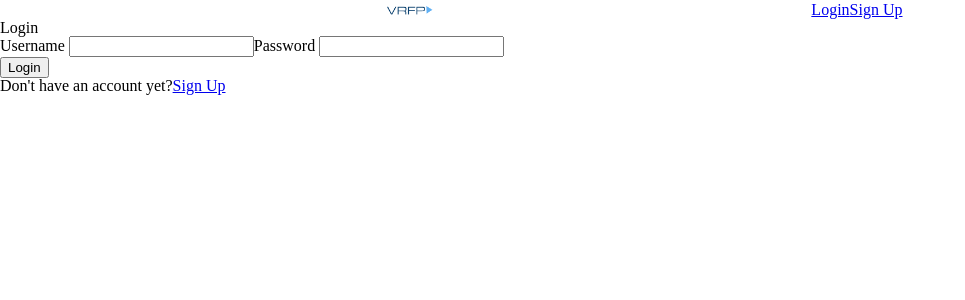
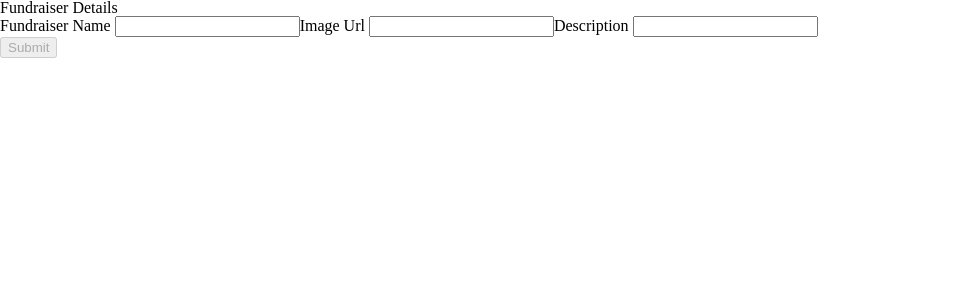
Before and after one commit to bw-ft-virtual-reality-funding/FrontEnd, a React (Create React App) app in the folder vr-funding/: page /dashboard in a window 1280 px wide. Before the commit this address led to /. Shown: the top 300 px of the page, without its empty margins (0-965 px from the left). Built offline with nearby package versions, Linux system fonts and the light colour scheme; no server answers.

Commit message:
added fundraiserForm to app.js and added event handlers to fundraiserForm

```diff
--- a/vr-funding/src/components/App.js
+++ b/vr-funding/src/components/App.js
@@ -23,7 +23,9 @@ function App() {
           </Route>
 
           {/*  DASHBOARD  */}
-          <PrivateRoute path="/dashboard"></PrivateRoute>
+          <PrivateRoute path="/dashboard">
+            <FundraiserForm/>
+          </PrivateRoute>
         </Router>
       </div>
     </VRProvider>
--- a/vr-funding/src/components/dashboard/fundraiser/FundraiserForm.js
+++ b/vr-funding/src/components/dashboard/fundraiser/FundraiserForm.js
@@ -1,6 +1,7 @@
 import React, { useState, useEffect} from 'react'
 import axios from 'axios'
 import * as Yup from 'yup'
+import fundraiserFormSchema from './fundraiserFormSchema'
 
 const initialFormValues = {
     title: '',
@@ -29,7 +30,7 @@ export default function FundraiserForm(){
         axios.get(URL)
             .then(res => {
                 console.log(res)
-                setFundraiser(res.data)
+                setFundraiser(res.data.data)
             })
             .catch(err => {
                 debugger
@@ -49,16 +50,65 @@ export default function FundraiserForm(){
         })
     }
 
+    const onInputChange = evt => {
+        const name = evt.target.name
+        const value = evt.target.value
+
+        Yup
+        .reach(fundraiserFormSchema, name)
+        .validate(value)
+
+        .then(valid => {
+          setFormErrors({
+            ...formErrors,
+            [name]: ""
+          });
+        })
+        .catch(err => {
+          setFormErrors({
+            ...formErrors,
+            [name]: err.errors[0]
+          });
+        });
+
+        setFormValues({
+          ...formValues,
+          [name]: value
+        })
+      }
+
+    const onSubmit = evt => {
+        evt.preventDefault()
+
+        const newFundraiser = {
+          title: formValues.title.trim(),
+          description: formValues.description,
+          imgUrl: formValues.imgUrl,
+        }
+
+        postNewFundraiser(newFundraiser)
+    }
+
+    useEffect(() => {
+        getFundraisers()
+    }, [])
+
+    useEffect(() => {
+        fundraiserFormSchema.isValid(formValues).then(valid => {
+            setDisabled(!valid);
+        });
+    }, [formValues])
+
     return (
-        <form className='form container'>
+        <form className='form container' onSubmit={onSubmit}>
 
             <div className='form-gorup inputs'>
                 <h4>Fundraiser Details</h4>
 
                 <label>Fundraiser Name&nbsp;
                     <input
-                        // value={}
-                        // onChange={}
+                        value={formValues.title}
+                        onChange={onInputChange}
                         name='title'
                         type='text'
                     />
@@ -67,17 +117,17 @@ export default function FundraiserForm(){
 
                 <label>Image Url&nbsp;
                     <input
-                        // value={}
-                        // onChange={}
-                        name='imgURL'
+                        value={formValues.imgUrl}
+                        onChange={onInputChange}
+                        name='imgUrl'
                         type='text'
                     />
                 </label>
 
                 <label>Description&nbsp;
                     <input
-                        // value={}
-                        // onChange={}
+                        value={formValues.description}
+                        onChange={onInputChange}
                         name='description'
                         type='text'
                     />
@@ -89,9 +139,9 @@ export default function FundraiserForm(){
 
 
                 <div className='errors'>
-                    <div></div>
-                    <div></div>
-                    <div></div>
+                    <div>{formErrors.title}</div>
+                    <div>{formErrors.imgUrl}</div>
+                    <div>{formErrors.description}</div>
                 </div>
             </div>
         </form>
```
